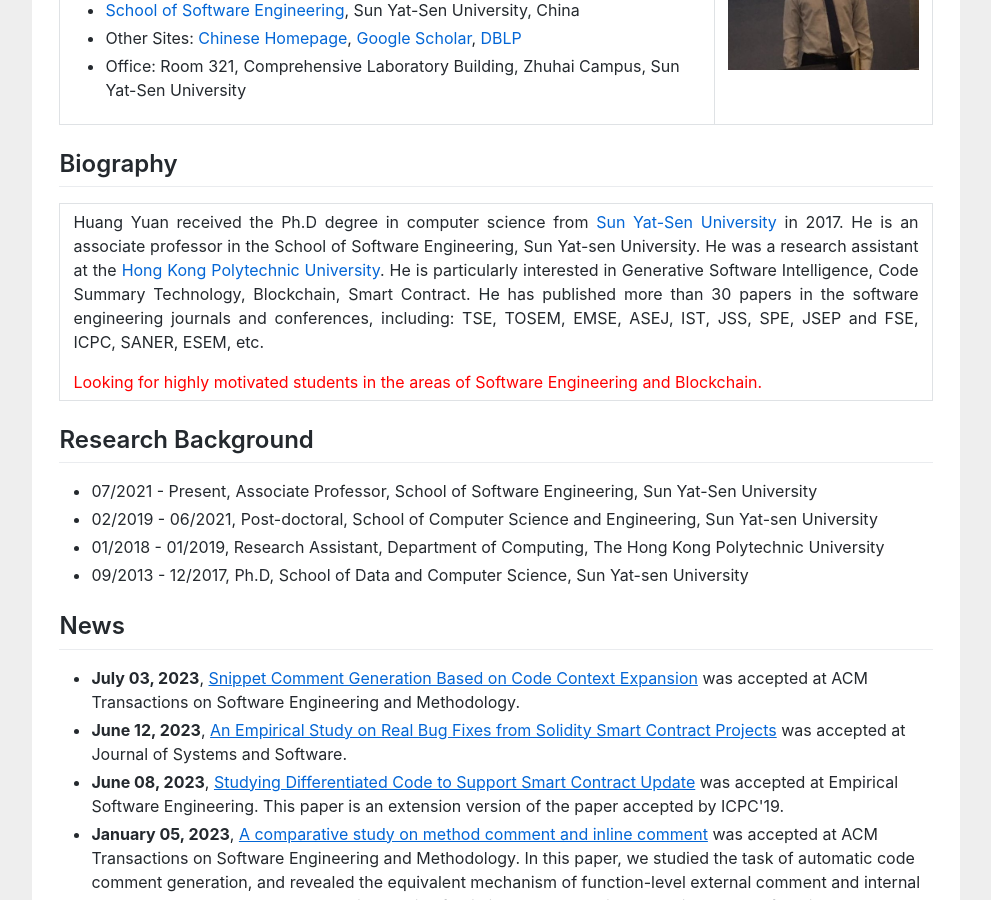
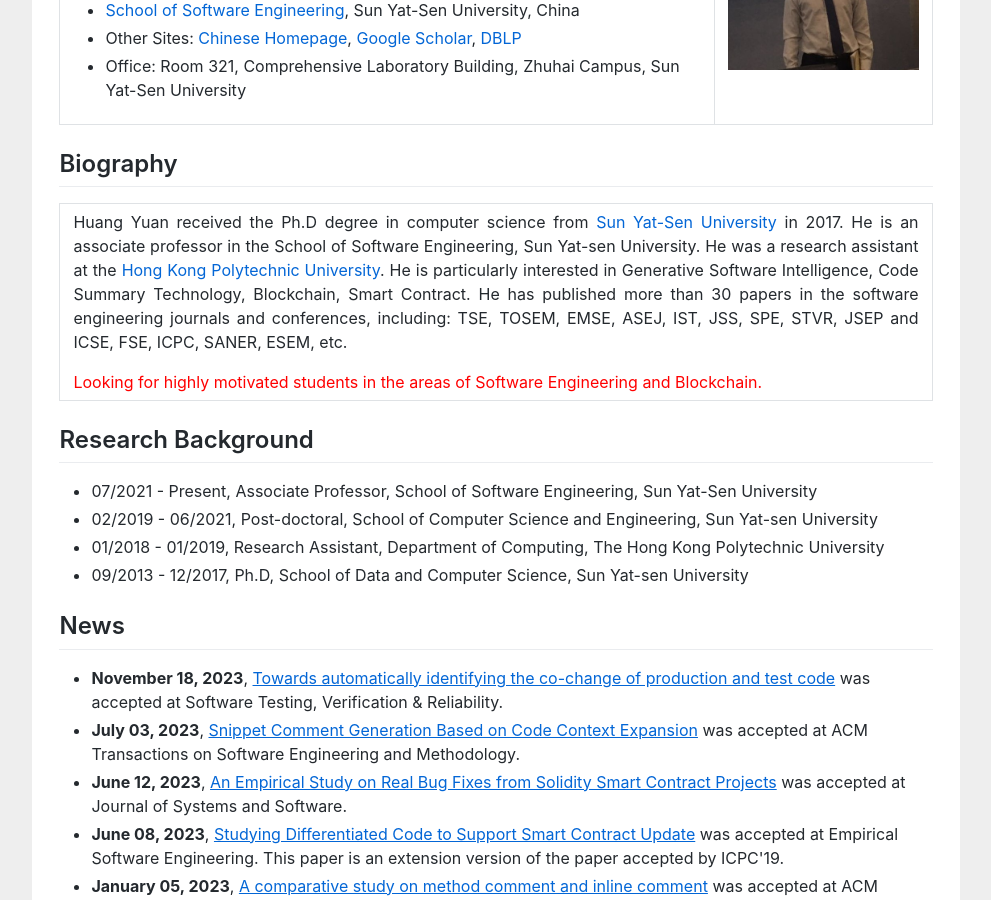
Before and after one commit to huangyuan-hy/huangyuan-hy.github.io, a Jekyll site: the page index.html, which Jekyll copies as it is, in a window 1280 px wide and 900 px high, scrolled down 209 px. Shown: the whole window, without its empty margins (144-1135 px from the left). Built offline with Jekyll 4.4.1, drawn with Linux system fonts in a browser that asks for light colours; some of the changed text lies outside the part shown.

Commit message:
Update index.html

```diff
--- a/index.html
+++ b/index.html
@@ -60,7 +60,7 @@ gtag('config', 'UA-158965281-1');
 				<table border="0" cellspacing="0" cellpadding="10">
 					<td align="justify">
 						<p>
-						Huang Yuan received the Ph.D degree in computer science from <a href="https://www.sysu.edu.cn/sysuen/">Sun Yat-Sen University</a> in 2017. He is an associate professor in the School of Software Engineering, Sun Yat-sen University. He was a  research assistant at the <a href="https://www.polyu.edu.hk/">Hong Kong Polytechnic University</a>. He is particularly interested in Generative Software Intelligence, Code Summary Technology, Blockchain, Smart Contract. He has published more than 30 papers in the software engineering journals and conferences, including: TSE, TOSEM, EMSE, ASEJ, IST, JSS, SPE, JSEP and FSE, ICPC, SANER, ESEM, etc.
+						Huang Yuan received the Ph.D degree in computer science from <a href="https://www.sysu.edu.cn/sysuen/">Sun Yat-Sen University</a> in 2017. He is an associate professor in the School of Software Engineering, Sun Yat-sen University. He was a  research assistant at the <a href="https://www.polyu.edu.hk/">Hong Kong Polytechnic University</a>. He is particularly interested in Generative Software Intelligence, Code Summary Technology, Blockchain, Smart Contract. He has published more than 30 papers in the software engineering journals and conferences, including: TSE, TOSEM, EMSE, ASEJ, IST, JSS, SPE, STVR, JSEP and ICSE, FSE, ICPC, SANER, ESEM, etc.
 						</p>
 						<div style="color:red;">
 						Looking for highly motivated students in the areas of Software Engineering and Blockchain.
@@ -81,6 +81,8 @@ gtag('config', 'UA-158965281-1');
 
 				<h2>News</h2>
 					<ul>
+						<li><b>November 18, 2023</b>,  <a href=""><u>Towards automatically identifying the co-change of production and test code</u></a> was accepted at Software Testing, Verification & Reliability. </li>
+
 						<li><b>July 03, 2023</b>,  <a href=""><u>Snippet Comment Generation Based on Code Context Expansion</u></a> was accepted at ACM Transactions on Software Engineering and Methodology. </li>
 
 						<li><b>June 12, 2023</b>,  <a href=""><u>An Empirical Study on Real Bug Fixes from Solidity Smart Contract Projects</u></a> was accepted at Journal of Systems and Software. </li>
@@ -124,11 +126,12 @@ empirical study to learn how programmers reuse code on <a href="https://stackove
 <li>Hanyang Guo, Xiangping Chen, <u>Yuan Huang</u>, Yanlin Wang, Zibin Zheng. Snippet Comment Generation Based on Code Context Expansion. ACM Transactions on Software Engineering and Methodology, (TOSEM, <a href="" style="color:red;"> CCF A, 一区</a>), 2023. <a href="">[PDF]</a></li>
 <li><u>Yuan Huang</u>, Xinyu Hu, Xiangping Chen, Yingfei Xiong, and Zibin Zheng. Learning code context information to predict comment locations. IEEE Transactions on Reliability (TR, <a href="" style="color:red;"> 二区</a>), 2020. <a href="https://ieeexplore.ieee.org/abstract/document/8809910">[PDF]</a></li>
 <li><u>Yuan Huang</u>, Xingjian Liang, Xiapu Luo, Xiangping Chen, Zibin Zheng, Xiaocong Zhou, Reviewing Rounds Prediction for Code Patches, Empirical Software Engineering (EMSE, <a href="" style="color:red;"> CCF B, 二区</a>), 2022. <a href="https://link.springer.com/article/10.1007/s10664-021-10035-z">[PDF]</a></li>
-<li><u>Yuan Huang</u>, Jinbo Huang, Xiangping Chen, Kunning He, Xiaocong Zhou, BCGen: A Comment Generation Method for Bytecode, Automated Software Engineering (ASE Journal, <a href="" style="color:red;"> CCF B, 二区</a>), 2022. <a href="https://link.springer.com/article/10.1007/s10515-022-00374-6">[PDF]</a></li>
+<li><u>Yuan Huang</u>, Zhicao Tang, Xiangping Chen, Xiaocong Zhou, Towards automatically identifying the co-change of production and test code, Automated Software Engineering (ASE Journal, <a href="" style="color:red;"> CCF B, 二区</a>), 2022. <a href="https://link.springer.com/article/10.1007/s10515-022-00374-6">[PDF]</a></li>
 <li><u>Yuan Huang</u>, Xinyu Hu, Xiangping Chen, Zibin Zheng, Xiapu Luo, CommtPst: Deep learning source code for commenting positions prediction, Journal of Systems and Software (JSS, <a href="" style="color:red;"> CCF B, 二区</a>), 2020.</li>
 <li><u>Yuan Huang</u>, Shaohao Huang, Xiangping Chen, Zibin Zheng, Xiapu Luo, Xiaocong Zhou. Towards automatically generating block comments for code snippets, Information and Software Technology (IST, <a href="" style="color:red;"> CCF B, 二区</a>), 2020. <a href="https://www.sciencedirect.com/science/article/abs/pii/S0950584920301427">[PDF]</a></li>
 <li><u>Yuan Huang</u>, Haojie Zhou, Xiangping Chen, Zibin Zheng, Learning Human-Written Commit Messages to Document Code Changes, Journal of Computer Science and Technology (JCST, <a href="" style="color:red;"> CCF B, 二区</a>), 2020. <a href="https://jcst.ict.ac.cn/fileup/1000-9000/PDF/2020-6-3-0496.pdf">[PDF]</a></li>
 <li>Huanchao Chen, <u>Yuan Huang</u>, Zhiyong Liu, Xiangping Chen, Fan Zhou, and Xiaonan Luo. Automatically detecting the scopes of source code comments. Journal of Systems and Software, 153:45 – 63, (JSS, <a href="" style="color:red;"> CCF B, 二区</a>), 2019. <a href="https://www.sciencedirect.com/science/article/pii/S016412121930055X">[PDF]</a></li>
+<li><u>Yuan Huang</u>, Jinbo Huang, Xiangping Chen, Kunning He, Xiaocong Zhou, BCGen: A Comment Generation Method for Bytecode, Software Testing, Verification & Reliability (STVR, <a href="" style="color:red;"> CCF B</a>), 2023. <a href="">[PDF]</a></li>
 <li><u>Yuan Huang</u>, Junhuai Su, Xinyu Hu, Xiangping Chen and Qiang Zhou. Does Your Code Need Comment?. Software: Practice and Experience (SPE), 2020. <a href="https://onlinelibrary.wiley.com/doi/abs/10.1002/spe.2772">[PDF]</a></li>
 <li><u>Yuan Huang</u>, Xiangping Chen, Zhiyong Liu, Xiaonan Luo, and Zibin Zheng. Using discriminative feature in software entities for relevance identification of code changes. Journal of Software: Evolution and Process (JSEP), 2017. <a href="https://onlinelibrary.wiley.com/doi/abs/10.1002/smr.1859">[PDF]</a></li>
 <li><u>Yuan Huang</u>, Furen Xu, Haojie Zhou, Xiangping Chen, Xiaocong Zhou, "Towards Exploring the Code Reuse from Stack Overflow during Software Development," In IEEE/ACM 30th International Conference on Program Comprehension (ICPC), 2022.  <a href="https://arxiv.org/pdf/2204.12711.pdf">[PDF]</a></li>
```
